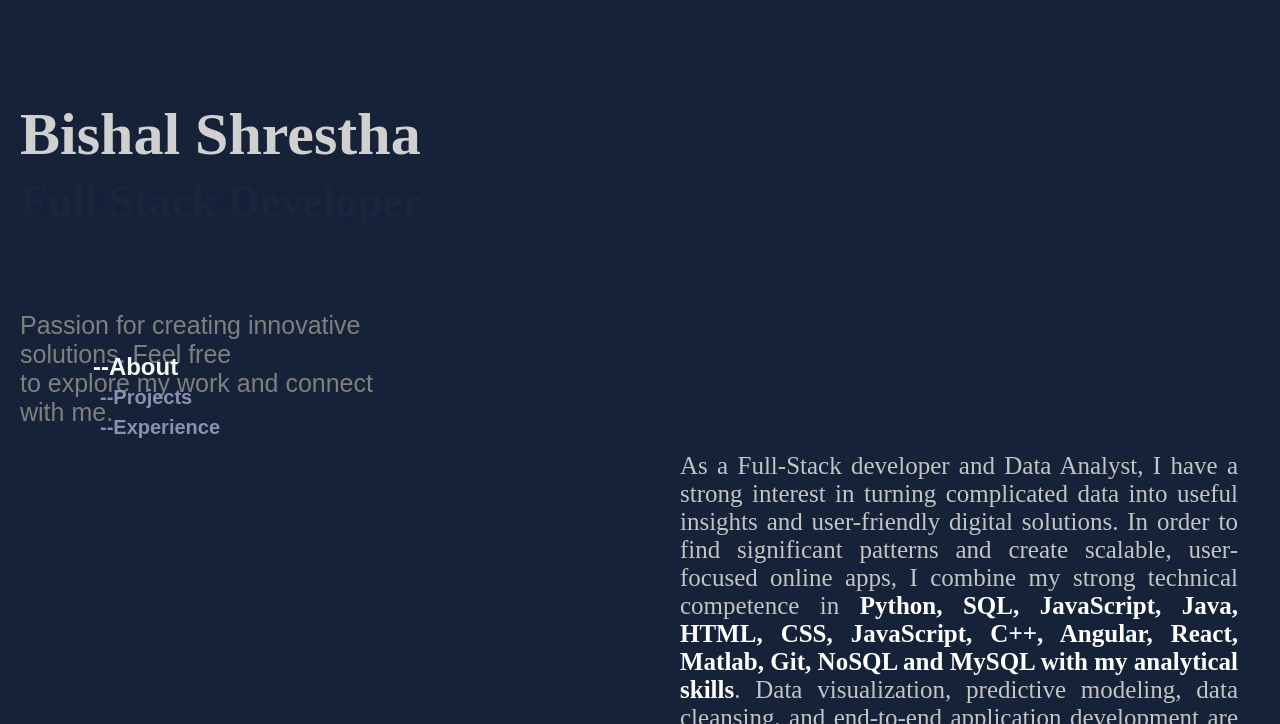
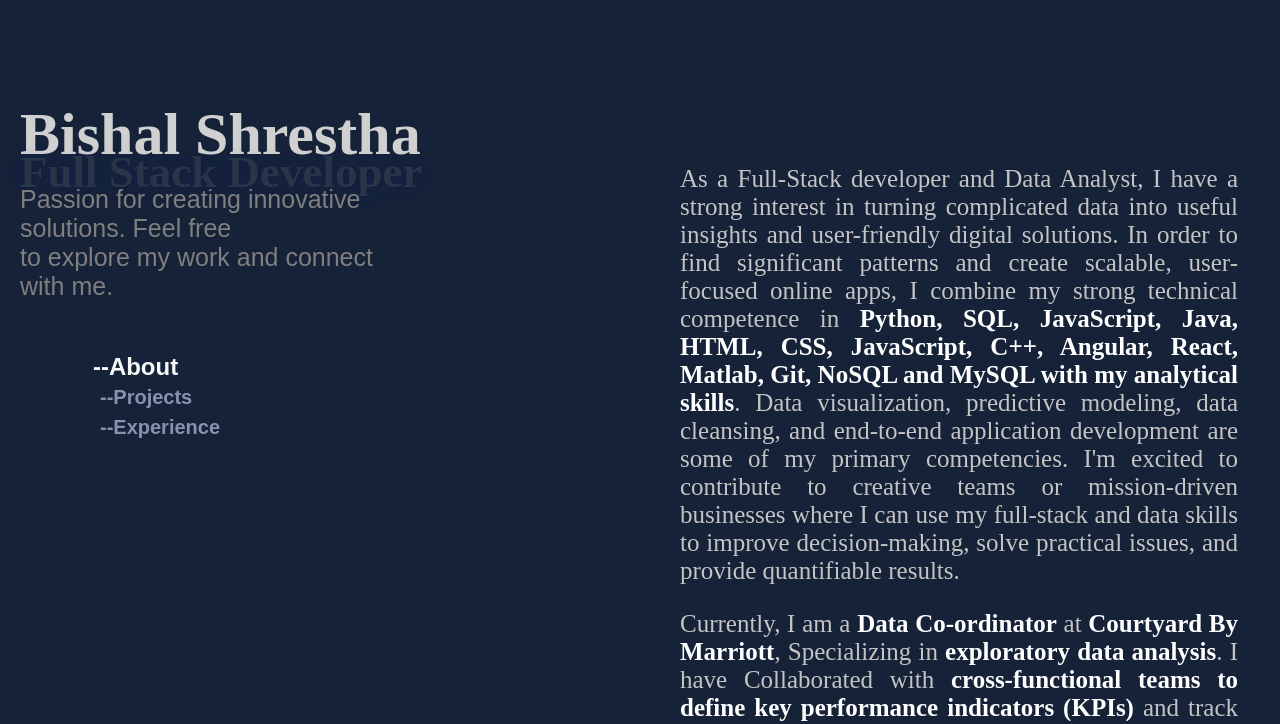
Before and after one commit to braggestzebra/braggestzebra.github.io, a plain HTML site: page index.html in a window 1280 px wide. Shown: the top 724 px of the page. Drawn offline with nearby package versions, Linux system fonts and the light colour scheme; no server answers; a web font is replaced by a local one.

Commit message:
Update style.css

```diff
--- a/Assests/CSS/style.css
+++ b/Assests/CSS/style.css
@@ -54,7 +54,7 @@
              filter: brightness(0) invert(1);
         }
         h1 {
-            position: relative;
+            position: fixed;
             margin-top: 80px;
             color: #d0d0d0;
             font-size: 60px;
@@ -63,7 +63,7 @@
             margin-bottom: 4px;
         }
         h2 {
-            position: relative;
+            position: fixed;
             top: 18%;
             color: #c1c1c1;
             font-family: 'times new roman', serif;
@@ -82,8 +82,8 @@
             max-width: fit-content;
         }
         .intro {
-            position: relative;
-            top: 22%;
+            position: fixed;
+            top: 20%;
             color: #807f7f;
             float:left;
             padding-right: 70%;
```
